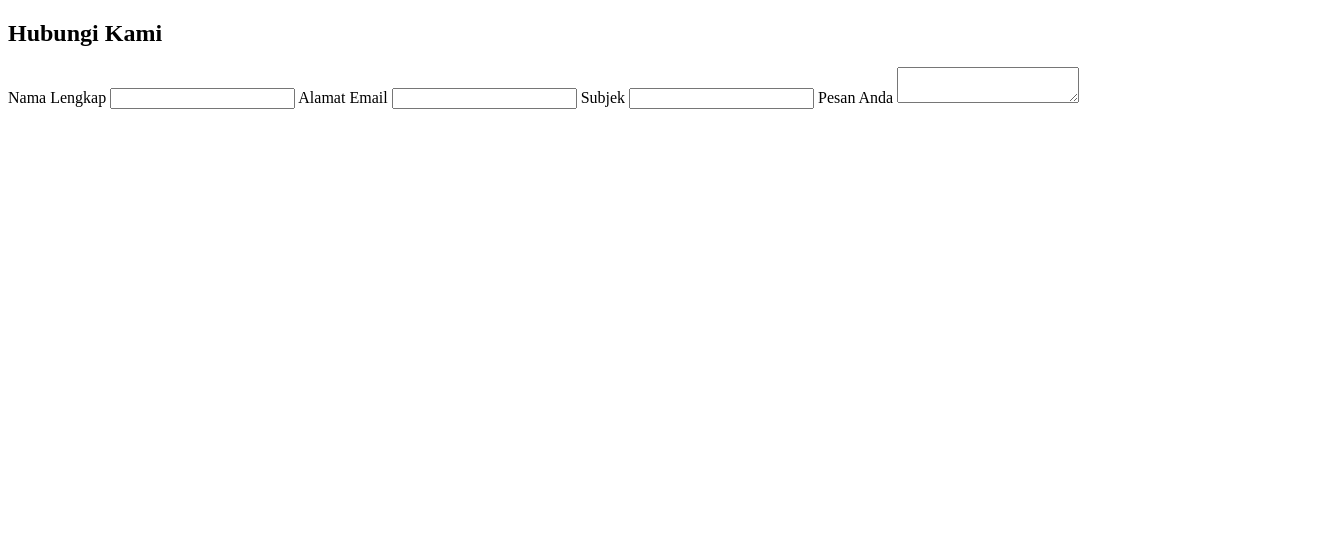
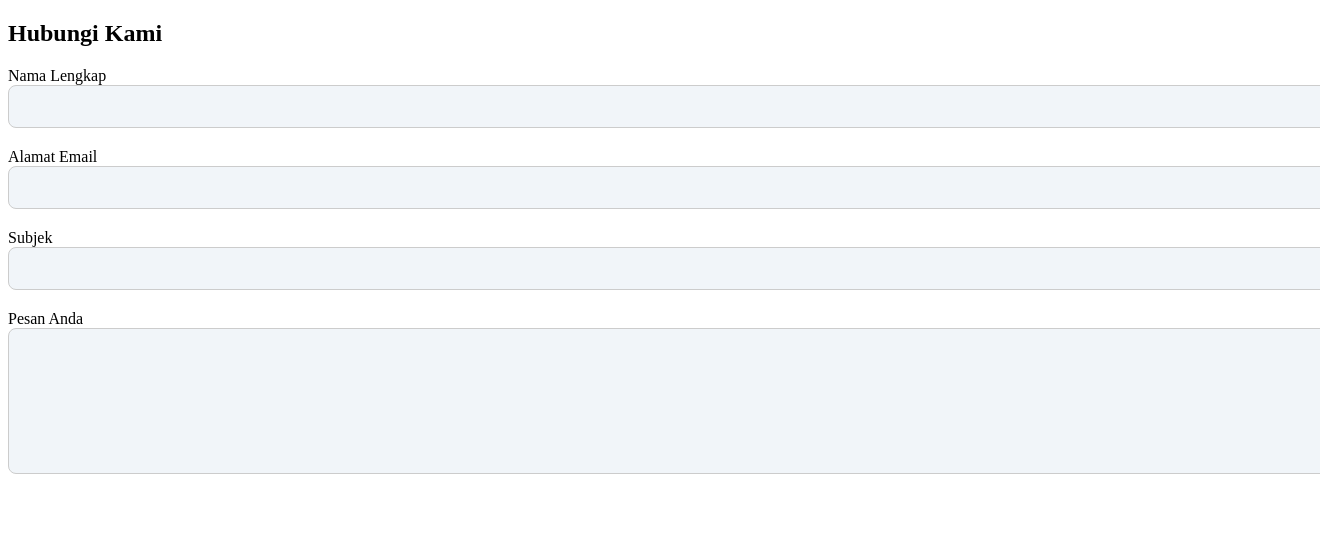
Before and after one commit to muharya022/ilkom-22-cloud-7, a Django app: template sistem_laporan/dokumen/templates/kontak.html in a window 1320 px wide; the page is wider, and only the part inside the window is pictured. Shown: the top 539 px of that part. Run offline with Django 5.2, Linux system fonts and the light colour scheme; the template is opened without the code that fills it, so the values that code supplies are empty; parts of the project's set-up code (start-up, migrations or seed data) failed here and were passed over.

Commit message:
update kontak.html

```diff
--- a/sistem_laporan/dokumen/templates/kontak.html
+++ b/sistem_laporan/dokumen/templates/kontak.html
@@ -13,7 +13,22 @@
 
 
 
+    input,
+    textarea {
+      width: 100%;
+      padding: 12px;
+      margin-bottom: 20px;
+      border-radius: 8px;
+      border: 1px solid #ccc;
+      background: #f1f5f9;
+      font-size: 15px;
+      color: #111;
+    }
 
+    textarea {
+      resize: vertical;
+      min-height: 120px;
+    }
 
     button {
       width: 100%;
```
